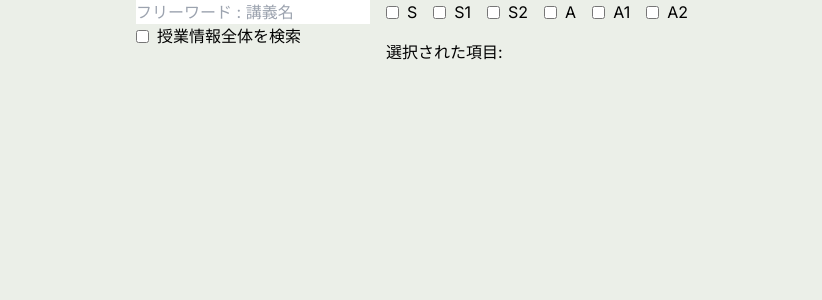
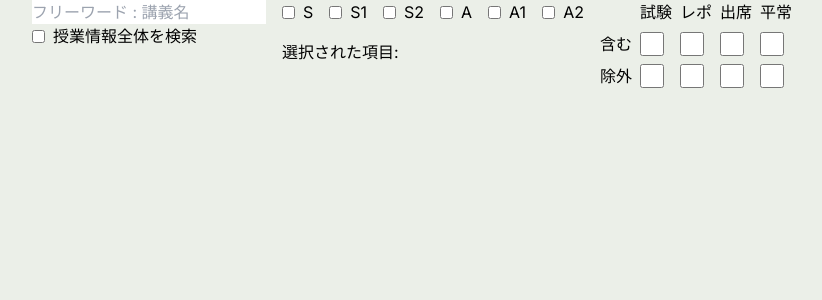
Before and after one commit to ut-code/syllabus-next, a Next.js app: page /components/FilterUI/Sample in a window 1280 px wide. Shown: the top 300 px of the page, without its empty margins (228-1050 px from the left). Built offline with nearby package versions, Linux system fonts and the light colour scheme.

Commit message:
[Add] evaluation filter

```diff
--- /dev/null
+++ b/src/app/components/FilterUI/FilterComponents/Evaluation.tsx
@@ -0,0 +1,76 @@
+/*
+ * 評価方法フィルターのコンポーネントを定義する
+ */
+
+"use client";
+import React, { ReactNode } from "react";
+import { Evaluation } from "@/app/type";
+
+const evaluations: Evaluation[] = ["試験", "レポート", "出席", "平常"];
+
+/**
+ * フリーワード検索のプロパティ
+ */
+interface EvaluationProp {
+  evaluation_included?: Evaluation[];
+  evaluation_excluded?: Evaluation[];
+  setEvaluation: (
+    evaluation_included: Evaluation[],
+    evaluation_excluded: Evaluation[],
+  ) => void;
+}
+
+/**
+ * 評価方法フィルターのコンポーネント
+ * @param prop  評価方法フィルターのプロパティ
+ * @returns  評価方法フィルターのコンポーネント
+ */
+export const EvaluationFilter: React.FC<EvaluationProp> = (
+  prop: EvaluationProp,
+) => {
+  const slots: ReactNode[] = [];
+
+  slots.push(<div key={"void"} />);
+  slots.push(<div key={"label_in"}>含む</div>);
+  slots.push(<div key={"label_ex"}>除外</div>);
+
+  evaluations.map((ev) => {
+    slots.push(<div key={ev + "header"}>{ev.substring(0, 2)}</div>);
+    slots.push(checkbox(true, ev, ev + "included", prop));
+    slots.push(checkbox(false, ev, ev + "excluded", prop));
+  });
+
+  return <div className="grid grid-rows-3 grid-flow-col gap-2">{slots}</div>;
+};
+
+function checkbox(
+  isInclude: boolean,
+  ev: Evaluation,
+  key: string,
+  prop: EvaluationProp,
+) {
+  let evaluation_included = prop.evaluation_included ?? [];
+  let evaluation_excluded = prop.evaluation_excluded ?? [];
+  let myEvaluation = isInclude ? evaluation_included : evaluation_excluded;
+  let otherEvaluation = isInclude ? evaluation_excluded : evaluation_included;
+
+  return (
+    <input
+      key={key}
+      className="w-6 h-6"
+      type="checkbox"
+      checked={myEvaluation.includes(ev)}
+      onChange={() => {
+        if (myEvaluation.includes(ev)) {
+          myEvaluation.splice(myEvaluation.indexOf(ev), 1);
+        } else {
+          const index = otherEvaluation.indexOf(ev);
+          if (index >= 0) otherEvaluation.splice(index, 1);
+          myEvaluation.push(ev);
+        }
+
+        prop.setEvaluation(evaluation_included, evaluation_excluded);
+      }}
+    />
+  );
+}
--- a/src/app/components/FilterUI/FilterUI.tsx
+++ b/src/app/components/FilterUI/FilterUI.tsx
@@ -1,8 +1,9 @@
 "use client";
 import { useState } from "react";
 import { Freeword } from "./FilterComponents/Freeword";
-import { Semester } from "@/app/type";
+import { Evaluation, Semester } from "@/app/type";
 import { SemestersCheckbox } from "./FilterComponents/Semester";
+import { EvaluationFilter } from "./FilterComponents/Evaluation";
 
 /**
  *  フィルタの型定義
@@ -10,27 +11,39 @@ import { SemestersCheckbox } from "./FilterComponents/Semester";
 type Filter = {
   isFreewordForSyllabusDetail?: boolean;
   semesters?: Semester[];
-}
+  evaluation_included?: Evaluation[];
+  evaluation_excluded?: Evaluation[];
+};
 
 /**
  *  フィルタUI
  * @returns フィルタUI
  */
 export const FilterUI: React.FC = () => {
-
   // 現在のフィルター
   const [filter, setFilter] = useState<Filter>({});
 
   return (
     <div className="flex justify-center gap-4">
-
       <Freeword
         isFreewordForSyllabusDetail={filter.isFreewordForSyllabusDetail}
-        setFreewordTarget={(isFreewordForSyllabusDetail) => setFilter({ ...filter, isFreewordForSyllabusDetail })}
+        setFreewordTarget={(isFreewordForSyllabusDetail) =>
+          setFilter({ ...filter, isFreewordForSyllabusDetail })
+        }
       />
       <SemestersCheckbox
-      selectedSemesters={filter.semesters}
-      setSelectedSemesters={(semesters:Semester[]) => setFilter({ ...filter, semesters })}
+        selectedSemesters={filter.semesters}
+        setSelectedSemesters={(semesters: Semester[]) =>
+          setFilter({ ...filter, semesters })
+        }
+      />
+      <EvaluationFilter
+        evaluation_included={filter.evaluation_included}
+        evaluation_excluded={filter.evaluation_excluded}
+        setEvaluation={(
+          evaluation_included: Evaluation[],
+          evaluation_excluded,
+        ) => setFilter({ ...filter, evaluation_included, evaluation_excluded })}
       />
     </div>
   );
```
Also changed, not shown: src/app/components/FilterUI/Checkbox.tsx (+6 -3 lines), src/app/components/FilterUI/FilterComponents/Freeword.tsx (+16 -4 lines), src/app/components/FilterUI/FilterComponents/Semester.tsx (+22 -13 lines), src/app/components/FilterUI/MultiselectCheckbox.tsx (+6 -3 lines), src/app/type.ts (+6 -1 lines).
